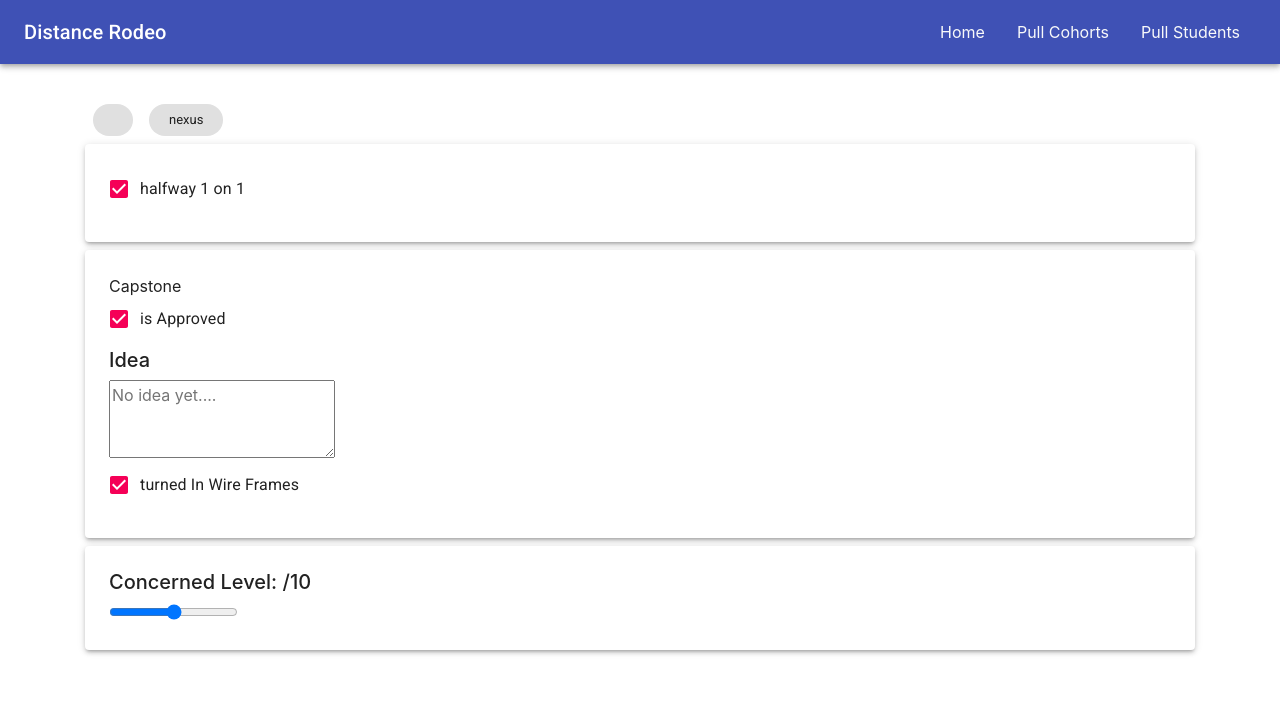
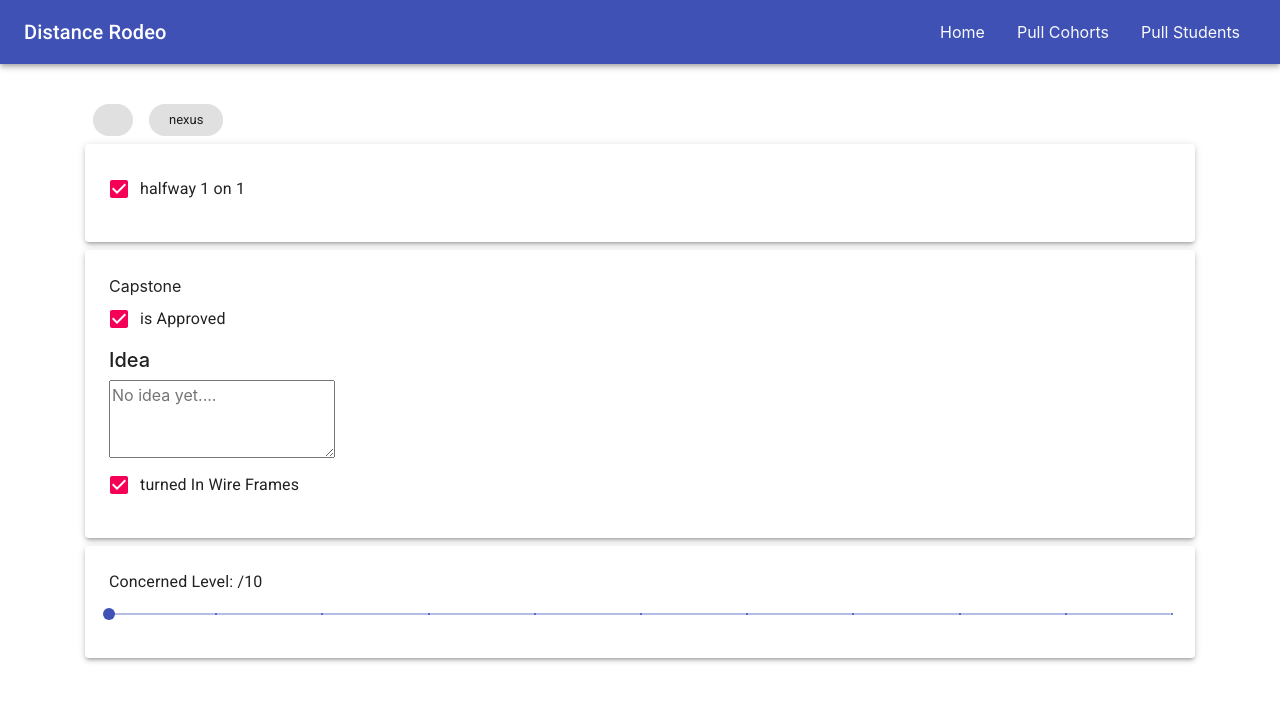
Before and after one commit to mdewey/StudentProgressTracker, a React (Create React App) app in the folder ClientApp/: page /student/1 in a window 1280 px wide. Shown: the top 702 px of the page. Built offline with nearby package versions, Linux system fonts and the light colour scheme; no server answers.

Commit message:
added slider

```diff
--- a/ClientApp/src/pages/StudentDetails.jsx
+++ b/ClientApp/src/pages/StudentDetails.jsx
@@ -9,6 +9,9 @@ import Checkbox from '@material-ui/core/Checkbox'
 import TextareaAutosize from '@material-ui/core/TextareaAutosize'
 import { makeStyles } from '@material-ui/core/styles'
 import LinearProgress from '@material-ui/core/LinearProgress'
+import Slider from '@material-ui/core/Slider'
+import Typography from '@material-ui/core/Typography'
+
 const useStyles = makeStyles(theme => ({
   section: {
     padding: theme.spacing(3),
@@ -40,9 +43,8 @@ const StudentDetails = props => {
     setReport(prev => ({ ...prev, [key]: e.target.checked }))
     setIsChangePending(true)
   }
-  const slideChange = (e, key) => {
-    e.persist()
-    setReport(prev => ({ ...prev, [key]: parseInt(e.target.value) }))
+  const slideChange = (value, key) => {
+    setReport(prev => ({ ...prev, [key]: parseInt(value) }))
     setIsChangePending(true)
   }
 
@@ -106,7 +108,7 @@ const StudentDetails = props => {
                   <Checkbox
                     name="checkedA"
                     value={report.has1On1}
-                    checked={report.has1On1 ?? 'checked'}
+                    checked={report.has1On1 ?? true}
                     onChange={e => updateCheckBox(e, 'has1On1')}
                   />
                 }
@@ -123,7 +125,7 @@ const StudentDetails = props => {
                   control={
                     <Checkbox
                       value={report.capstoneHasBeenApproved}
-                      checked={report.capstoneHasBeenApproved ?? 'checked'}
+                      checked={report.capstoneHasBeenApproved ?? true}
                       onChange={e =>
                         updateCheckBox(e, 'capstoneHasBeenApproved')
                       }
@@ -142,7 +144,7 @@ const StudentDetails = props => {
                 aria-label="capstone label"
                 rowsMin={3}
                 placeholder="No idea yet...."
-                value={report.capstoneIdea}
+                value={report.capstoneIdea || ''}
                 onChange={e => updateTextArea(e, 'capstoneIdea')}
                 onBlur={e => textBoxBlur(e, 'capstoneIdea')}
               />
@@ -153,7 +155,7 @@ const StudentDetails = props => {
                   control={
                     <Checkbox
                       value={report.turnedInWireFrames}
-                      checked={report.turnedInWireFrames ?? 'checked'}
+                      checked={report.turnedInWireFrames ?? true}
                       onChange={e => updateCheckBox(e, 'turnedInWireFrames')}
                     />
                   }
@@ -163,16 +165,18 @@ const StudentDetails = props => {
             </section>
           </Paper>
           <Paper elevation={3} className={classes.section}>
-            {/* concernedLevel: 0 */}
-            <h5>Concerned Level: {report.concernedLevel}/10</h5>
-
-            <input
-              type="range"
-              name=""
-              id=""
+            <Typography id="concerned-slider" gutterBottom>
+              Concerned Level: {report.concernedLevel}/10
+            </Typography>
+            <Slider
+              aria-labelledby="concerned-slider"
               value={report.concernedLevel}
-              onChange={e => slideChange(e, 'concernedLevel')}
+              onChangeCommitted={(e, value) =>
+                slideChange(value, 'concernedLevel')
+              }
+              step={1}
               min={0}
+              marks
               max={10}
             />
           </Paper>
```
Also changed, not shown: 1 other file (tests, documents, lock files or other folders).
